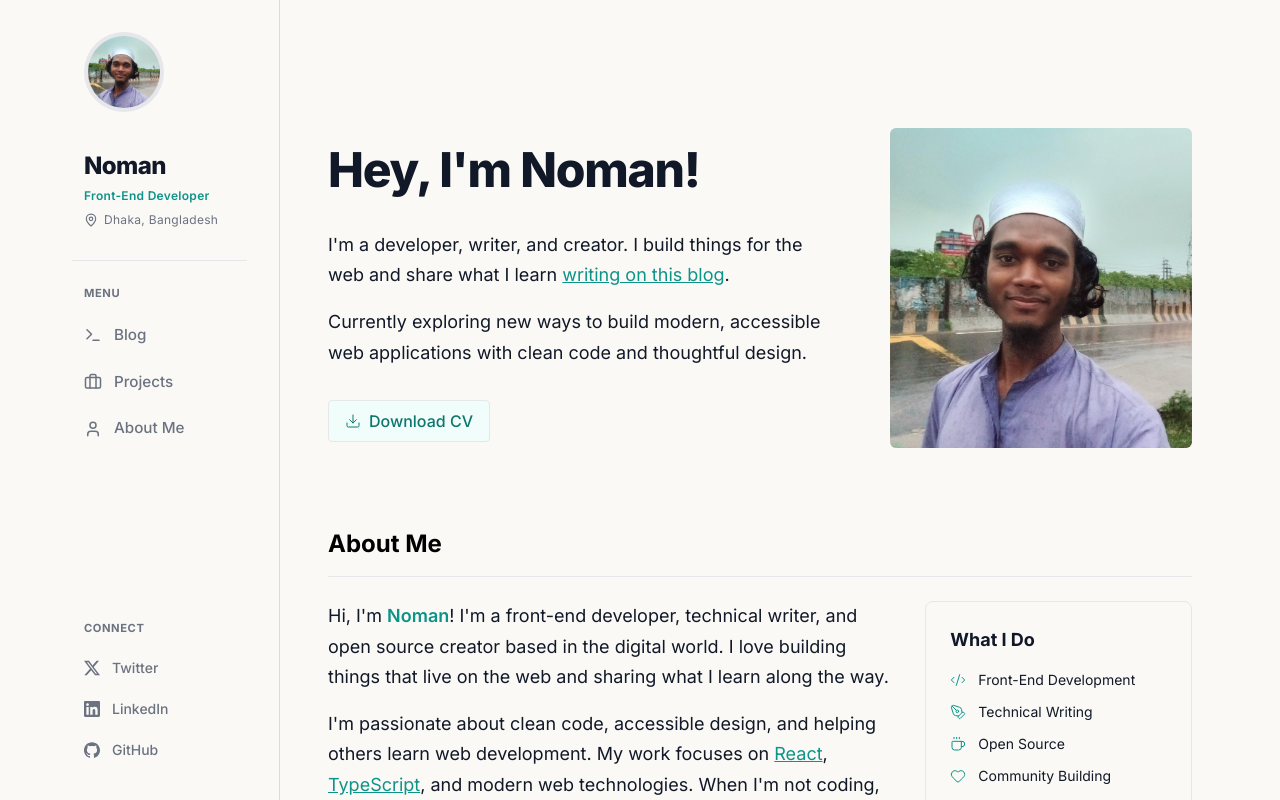
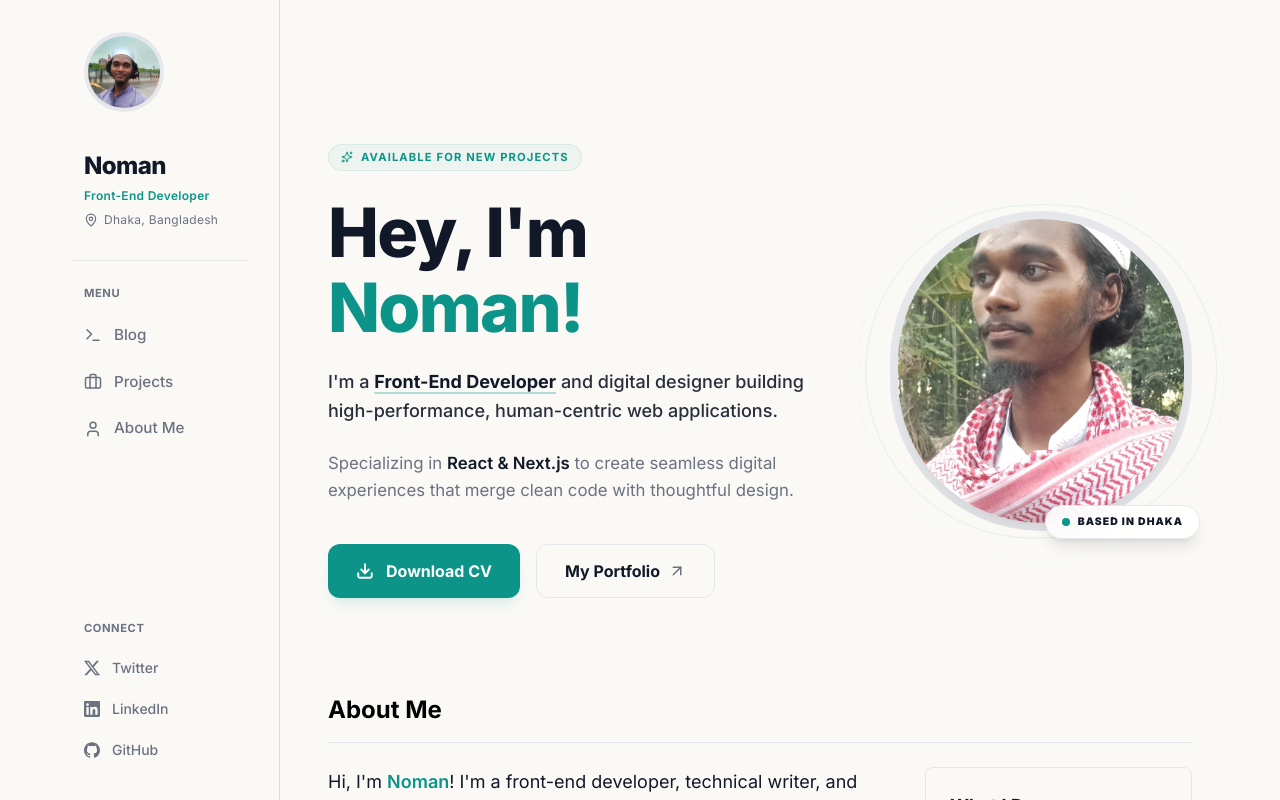
Before and after one commit to HackWithNoman/hackwithnoman-site, a Next.js app: page / in a window 1280 px wide. Shown: the top 800 px of the page. Built offline with nearby package versions, Linux system fonts and the light colour scheme.

Commit message:
feat: updated Hero

```diff
--- a/src/app/globals.css
+++ b/src/app/globals.css
@@ -29,4 +29,17 @@
   --color-error-bg: #FEE2E2;
   --color-error-border: #FECACA;
   --color-error-text: #991B1B;
+
+  @keyframes spin-slow {
+    from { transform: rotate(0deg); }
+    to { transform: rotate(360deg); }
+  }
+
+  @keyframes spin-slow-reverse {
+    from { transform: rotate(360deg); }
+    to { transform: rotate(0deg); }
+  }
+
+  --animate-spin-slow: spin-slow 8s linear infinite;
+  --animate-spin-slow-reverse: spin-slow-reverse 12s linear infinite;
 }
--- a/src/components/HeroSection.tsx
+++ b/src/components/HeroSection.tsx
@@ -1,60 +1,150 @@
-import { Download } from "lucide-react";
+"use client";
+
+import { Download, Sparkles, ArrowUpRight } from "lucide-react";
 import Image from "next/image";
 import Link from "next/link";
+import { motion, useMotionValue, useSpring, useTransform } from "framer-motion";
+import { useEffect, useRef } from "react";
+import gsap from "gsap";
 
 const HeroSection = () => {
+  const nameRef = useRef(null);
+
+  // 3D Tilt logic for Image
+  const x = useMotionValue(0);
+  const y = useMotionValue(0);
+
+  const mouseXSpring = useSpring(x);
+  const mouseYSpring = useSpring(y);
+
+  const rotateX = useTransform(mouseYSpring, [-0.5, 0.5], ["12deg", "-12deg"]);
+  const rotateY = useTransform(mouseXSpring, [-0.5, 0.5], ["-12deg", "12deg"]);
+
+  const handleMouseMove = (e: React.MouseEvent<HTMLDivElement>) => {
+    const rect = e.currentTarget.getBoundingClientRect();
+    const width = rect.width;
+    const height = rect.height;
+    const mouseX = e.clientX - rect.left;
+    const mouseY = e.clientY - rect.top;
+
+    const xPct = mouseX / width - 0.5;
+    const yPct = mouseY / height - 0.5;
+
+    x.set(xPct);
+    y.set(yPct);
+  };
+
+  const handleMouseLeave = () => {
+    x.set(0);
+    y.set(0);
+  };
+
+  useEffect(() => {
+    if (nameRef.current) {
+      gsap.fromTo(nameRef.current,
+        { opacity: 0, scale: 0.9, filter: "blur(8px)" },
+        { opacity: 1, scale: 1, filter: "blur(0px)", duration: 1, delay: 0.4, ease: "power2.out" }
+      );
+    }
+  }, []);
+
   return (
-    <section className="py-16 md:py-20" id="home">
-      <div className="flex flex-col md:flex-row items-center gap-8 md:gap-12">
-        {/* Text Content - 65% width */}
+    <section className="py-16 md:py-24" id="home">
+      <div className="flex flex-col md:flex-row items-center gap-12 md:gap-16">
+        {/* Text Content */}
         <div className="w-full md:w-[65%]">
-          {/* Main Heading */}
-          <h1 className="text-[2.5rem] md:text-[3rem] font-extrabold tracking-tight text-text-primary mb-6">
-            Hey, I'm Noman!
-          </h1>
+          <motion.div
+            initial={{ opacity: 0, y: 20 }}
+            animate={{ opacity: 1, y: 0 }}
+            transition={{ duration: 0.8, ease: "easeOut" }}
+          >
+            {/* Status Badge - Styled to match Sidebar titles */}
+            <div className="inline-flex items-center gap-2 px-3 py-1 rounded-full bg-accent/5 text-accent text-[0.7rem] font-bold uppercase tracking-widest mb-6 border border-accent/10">
+              <Sparkles size={12} className="animate-pulse" /> Available for new projects
+            </div>
 
-          {/* Body Paragraphs */}
-          <div className="space-y-4">
-            <p className="text-[1.125rem] leading-[1.7] text-text-primary">
-              I'm a developer, writer, and creator. I build things for the web
-              and share what I learn{" "}
-              <Link href="/" className="text-accent underline">
-                writing on this blog
+            <h1 className="text-[2.75rem] md:text-[4.25rem] font-extrabold tracking-tight text-text-primary mb-6 leading-[1.1]">
+              Hey, I'm <span ref={nameRef} className="text-accent inline-block">Noman!</span>
+            </h1>
+
+            <div className="space-y-6">
+              <p className="text-[1.125rem] leading-[1.6] text-text-primary/90 max-w-xl font-medium">
+                I'm a <span className="text-text-primary font-bold underline decoration-accent/30 decoration-2 underline-offset-4">Front-End Developer</span> and digital designer building high-performance, human-centric web applications.
+              </p>
+
+              <p className="text-[1.05rem] leading-[1.6] text-text-secondary max-w-lg">
+                Specializing in <span className="text-text-primary font-semibold">React & Next.js</span> to create
+                seamless digital experiences that merge clean code with thoughtful design.
+              </p>
+            </div>
+
+            <div className="flex flex-wrap gap-4 mt-10">
+              <motion.a
+                href="#"
+                download
+                whileHover={{ scale: 1.02 }}
+                whileTap={{ scale: 0.98 }}
+                className="bg-accent text-white px-7 py-3.5 rounded-xl flex items-center gap-3 font-bold text-base transition-all shadow-lg shadow-accent/10 hover:bg-accent-dark cursor-pointer"
+              >
+                <Download size={18} strokeWidth={2.5} />
+                Download CV
+              </motion.a>
+
+              <Link
+                href="#projects"
+                className="px-7 py-3.5 rounded-xl border border-border font-bold text-text-primary hover:border-accent hover:text-accent hover:bg-black/5 transition-all duration-300 flex items-center gap-2 text-base"
+              >
+                My Portfolio
+                <ArrowUpRight size={18} className="text-text-secondary" />
               </Link>
-              .
-            </p>
-            <p className="text-[1.125rem] leading-[1.7] text-text-primary">
-              Currently exploring new ways to build modern, accessible web
-              applications with clean code and thoughtful design.
-            </p>
-          </div>
-
-          {/* Action Buttons */}
-          <div className="flex flex-wrap gap-4 mt-8">
-            <button className="bg-accent-light border border-border px-4 py-2 rounded-sm flex items-center gap-2 hover:opacity-80 transition-opacity">
-              <Download
-                size={16}
-                strokeWidth={1.5}
-                className="text-text-accent-dark"
-              />
-              <Link href="/" className="text-text-accent-dark font-medium">
-                Download CV
-              </Link>
-            </button>
-          </div>
+            </div>
+          </motion.div>
         </div>
 
-        {/* Illustration Placeholder - 35% width */}
+        {/* 3D Interactive Image - Refined to match Sidebar branding */}
         <div className="w-full md:w-[35%] flex justify-center md:justify-end">
-          <div className="relative w-64 h-64 md:w-80 md:h-80">
-            <Image
-              src="/avatar.jpg"
-              alt="Noman"
-              className="w-full h-full object-cover rounded-md"
-              width={500}
-              height={500}
-            />
-          </div>
+          <motion.div
+            style={{
+              rotateX,
+              rotateY,
+              transformStyle: "preserve-3d",
+            }}
+            onMouseMove={handleMouseMove}
+            onMouseLeave={handleMouseLeave}
+            initial={{ opacity: 0, scale: 0.9 }}
+            animate={{ opacity: 1, scale: 1 }}
+            transition={{ duration: 1, ease: "easeOut", delay: 0.2 }}
+            className="relative w-72 h-72 md:w-80 md:h-80 group"
+          >
+            {/* Background Decorative Rings - more subtle and aligned */}
+            <div className="absolute -inset-4 border border-accent/10 rounded-full animate-spin-slow" />
+            <div className="absolute -inset-8 border border-dashed border-accent/5 rounded-full animate-spin-slow-reverse" />
+
+            <div
+              style={{ transform: "translateZ(40px)" }}
+              className="relative w-full h-full rounded-full bg-border overflow-hidden ring-4 ring-transparent group-hover:ring-accent/20 transition-all duration-500 p-2"
+            >
+              <div className="w-full h-full rounded-full overflow-hidden bg-white shadow-xl shadow-black/5">
+                <Image
+                  src="/avatar-2.jpg"
+                  alt="Noman"
+                  className="w-full h-full object-cover group-hover:scale-105 transition-transform duration-700"
+                  width={500}
+                  height={500}
+                  priority
+                />
+              </div>
+            </div>
+
+            {/* Floating 3D Badge - Styled to match Sidebar's clean UI */}
+            <motion.div
+              style={{ transform: "translateZ(70px)" }}
+              className="absolute -bottom-2 -right-2 bg-white/90 backdrop-blur-md px-4 py-2 rounded-full shadow-lg border border-border flex items-center gap-2 group-hover:border-accent/30 transition-colors"
+            >
+              <div className="w-2 h-2 rounded-full bg-accent animate-pulse" />
+              <span className="text-[0.65rem] font-black uppercase tracking-widest text-text-primary">Based in Dhaka</span>
+            </motion.div>
+          </motion.div>
         </div>
       </div>
     </section>
```
Also changed, not shown: public/avatar-2.jpg (added).
